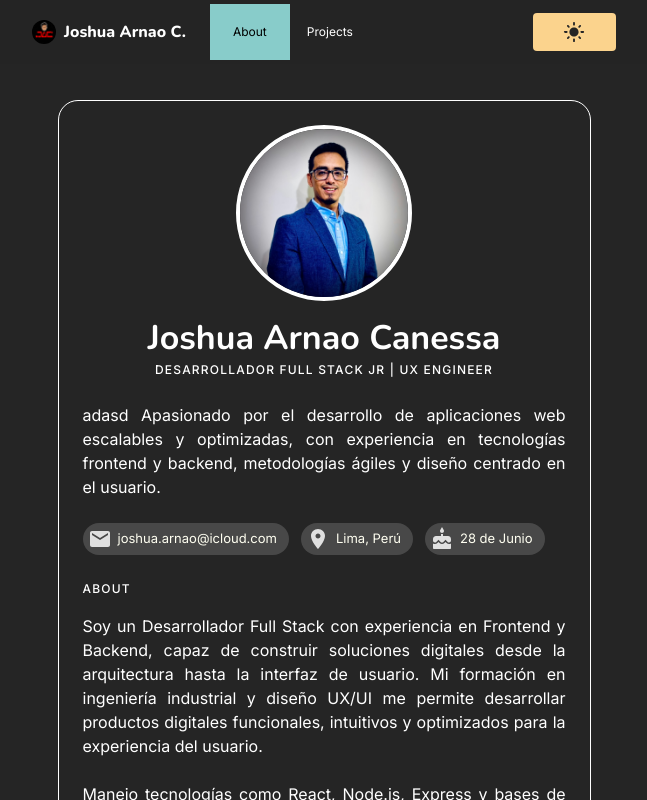
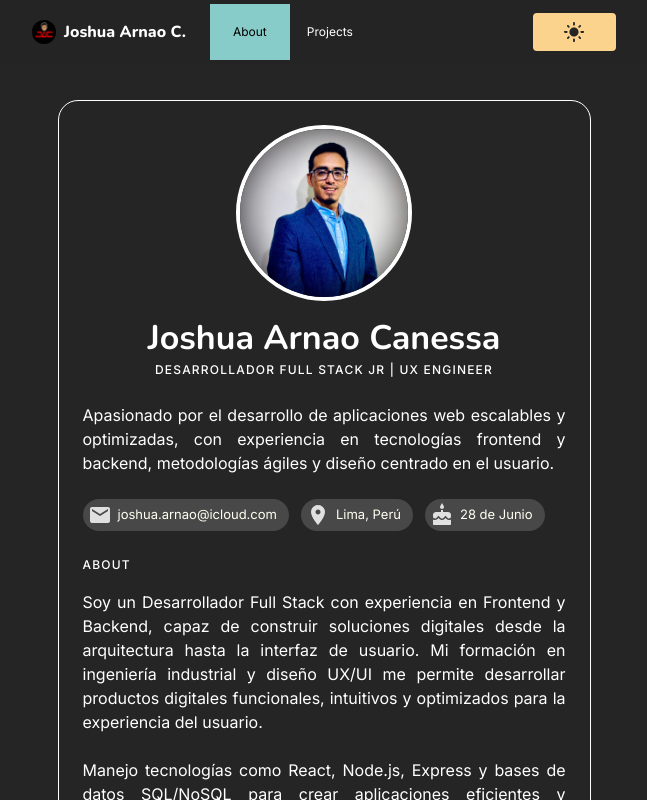
Before and after one commit to joshua-arnao/portfolio-dev, a React (Vite) app: page / in a window 1280 px wide. Shown: the top 800 px of the page, without its empty margins (316-963 px from the left). Built offline with nearby package versions, Linux system fonts and the light colour scheme.

Commit message:
first commit

```diff
--- a/src/portfolio/views/HomeView.jsx
+++ b/src/portfolio/views/HomeView.jsx
@@ -115,7 +115,7 @@ export const HomeView = ({ currentTheme }) => {
           </Box>
 
           <Typography component='div' textAlign='justify'>
-            adasd Apasionado por el desarrollo de aplicaciones web escalables y
+            Apasionado por el desarrollo de aplicaciones web escalables y
             optimizadas, con experiencia en tecnologías frontend y backend,
             metodologías ágiles y diseño centrado en el usuario.
           </Typography>
```
